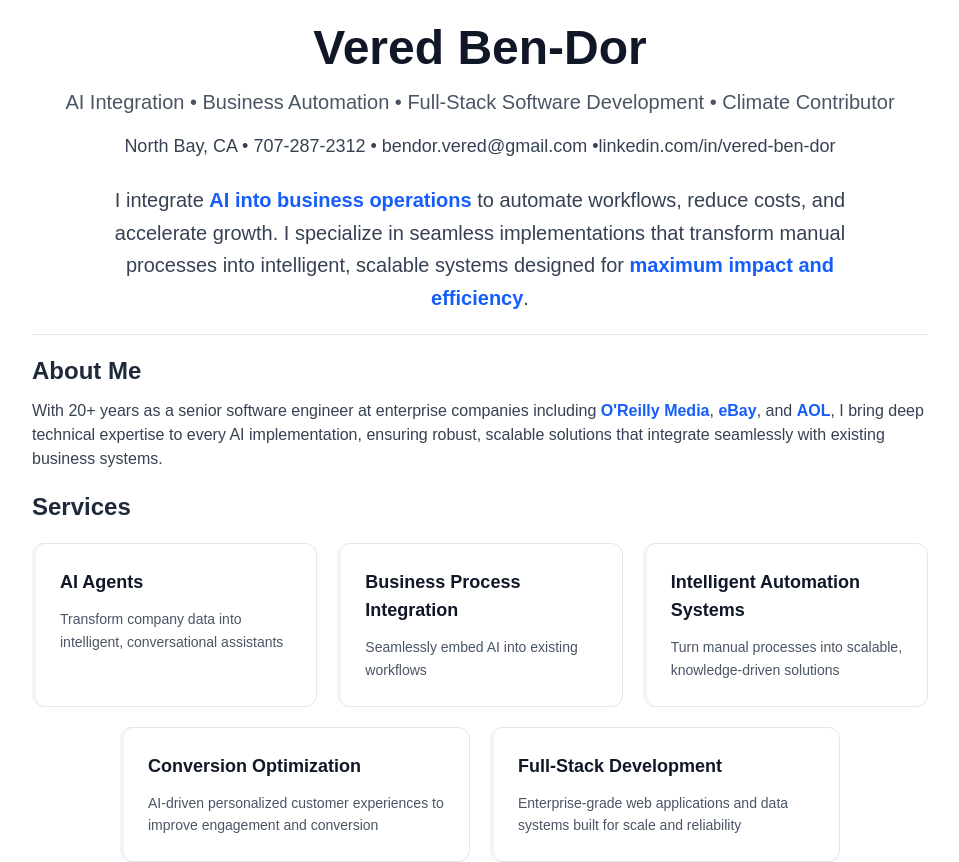
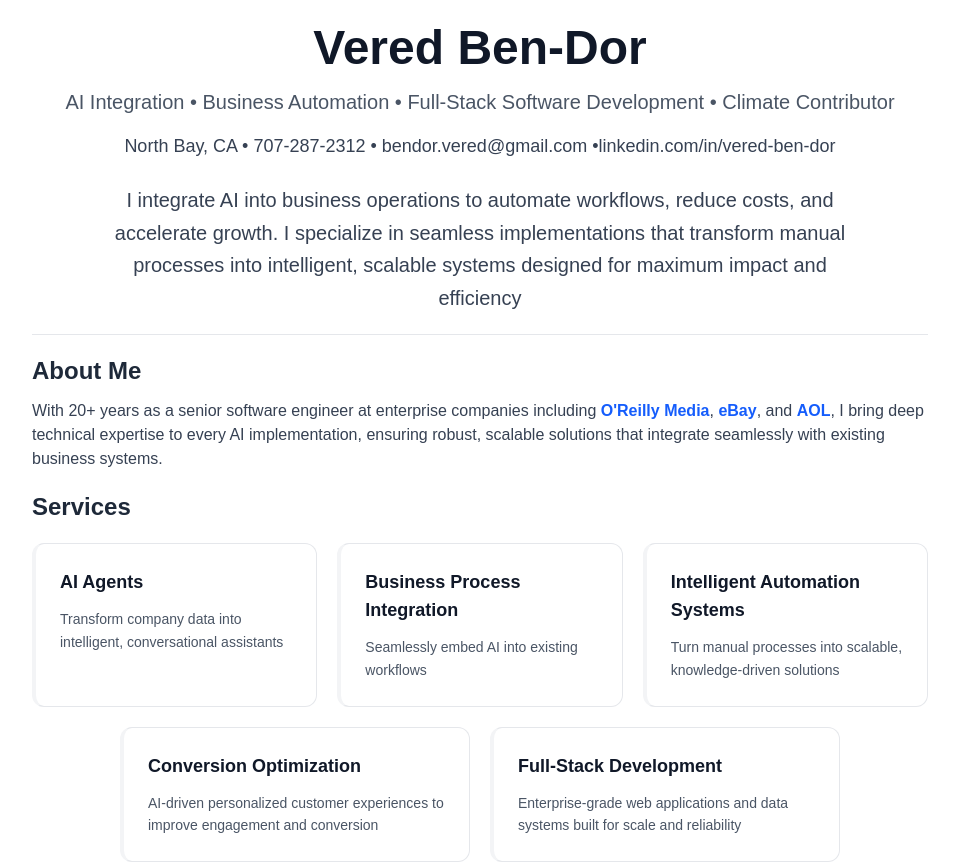
Before and after one commit to veredbendor/portfolio-ai, a Next.js app: page / in a window 1280 px wide. Shown: the top 862 px of the page, without its empty margins (160-1119 px from the left). Built offline with nearby package versions, Linux system fonts and the light colour scheme.

Commit message:
updated intro paragraph

```diff
--- a/app/page.tsx
+++ b/app/page.tsx
@@ -19,7 +19,8 @@ export default function Home() {
         </div>
 
         <p className="text-lg md:text-xl max-w-3xl mx-auto text-gray-700 font-medium leading-relaxed">
-          I integrate <span className="text-blue-600 font-semibold">AI into business operations</span> to automate workflows, reduce costs, and accelerate growth. I specialize in seamless implementations that transform manual processes into intelligent, scalable systems designed for <span className="text-blue-600 font-semibold">maximum impact and efficiency</span>.
+          I integrate AI into business operations to automate workflows, reduce costs, and accelerate growth. I specialize in seamless implementations that transform manual processes into intelligent, scalable systems designed for
+            maximum impact and efficiency
         </p>
       </section>
 
```
